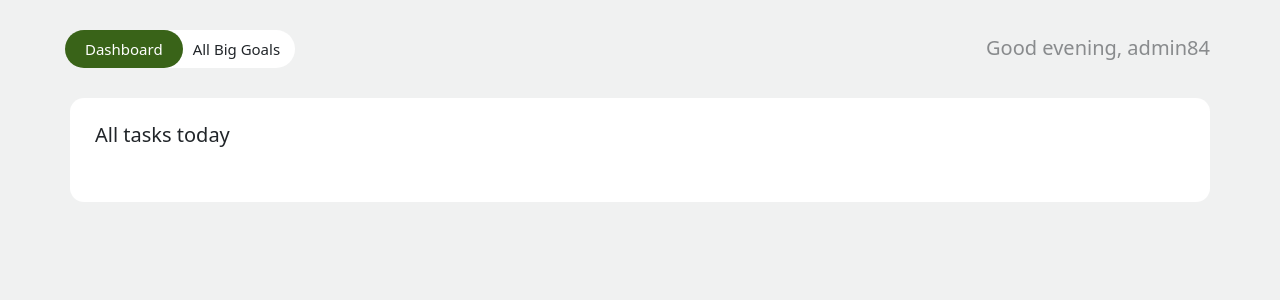
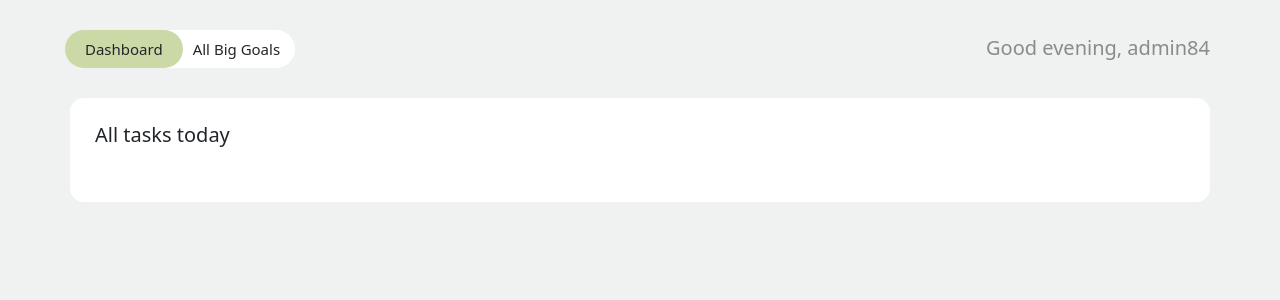
Before and after one commit to repsandcode/goals_tracker, a Django app: page / in a window 1280 px wide. Shown: the part 90-390 px from the top of the page. Run offline with Django 5.2, Linux system fonts and the light colour scheme; a user stored in the database is signed in; data comes from the database, SQL or seed files in the repository; data that the repository does not hold is empty; some libraries are stand-ins or nearby versions.

Commit message:
update page status box colors in Home Page

```diff
--- a/base/goals_tracker/static/goals_tracker/styles.css
+++ b/base/goals_tracker/static/goals_tracker/styles.css
@@ -133,14 +133,13 @@ textarea:focus {
   border-radius: 2rem;
   cursor: pointer;
   margin: 0 -5px;
+  color: var(--dark-bg);
 }
 .page-status--box-off {
   background-color: var(--white-bg);
-  color: var(--dark-bg);
 }
 .page-status--box-on {
-  background-color: var(--dark-green);
-  color: var(--white-bg);
+  background-color: var(--light-green);
   z-index: 1;
 }
 .optional-field {
```
